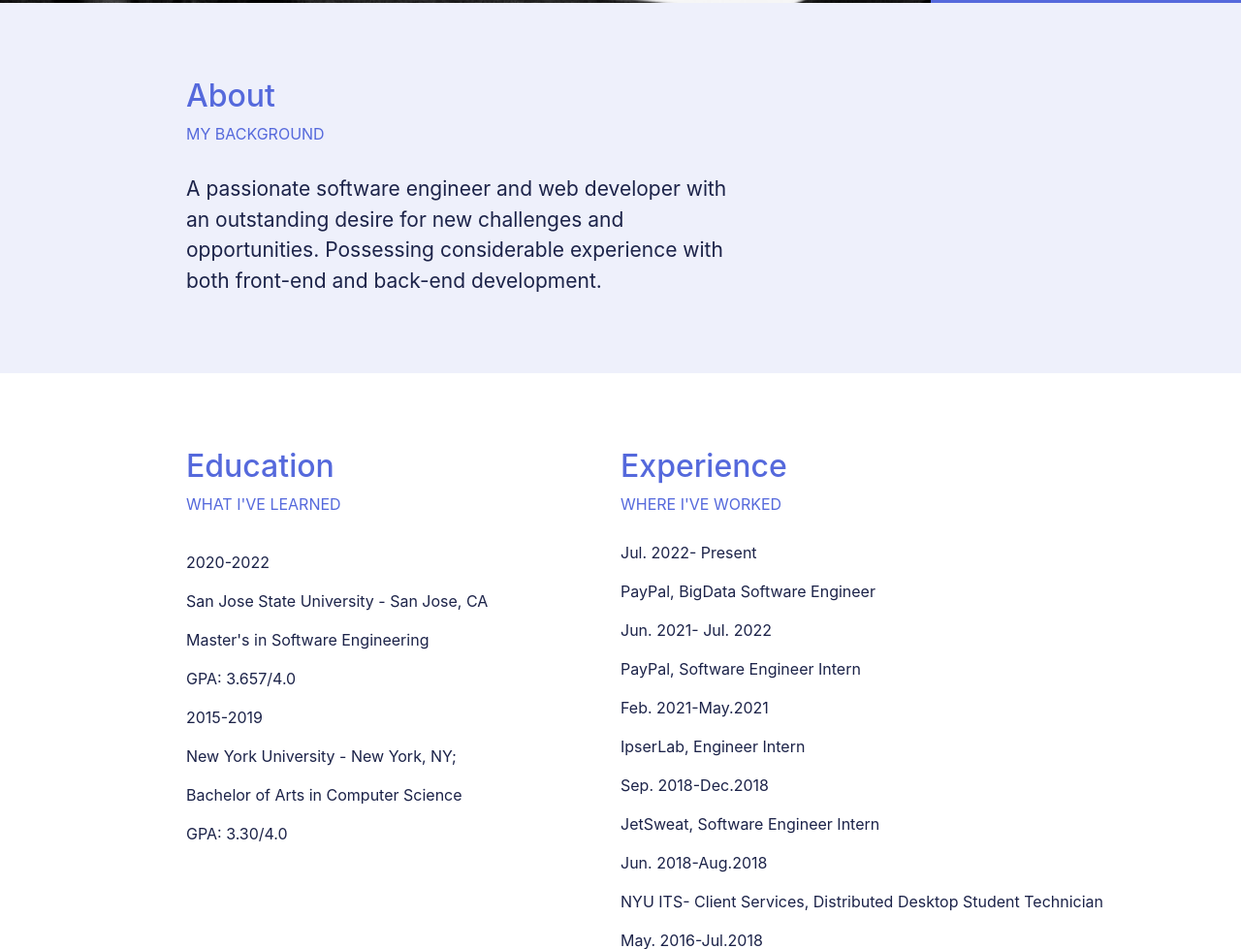
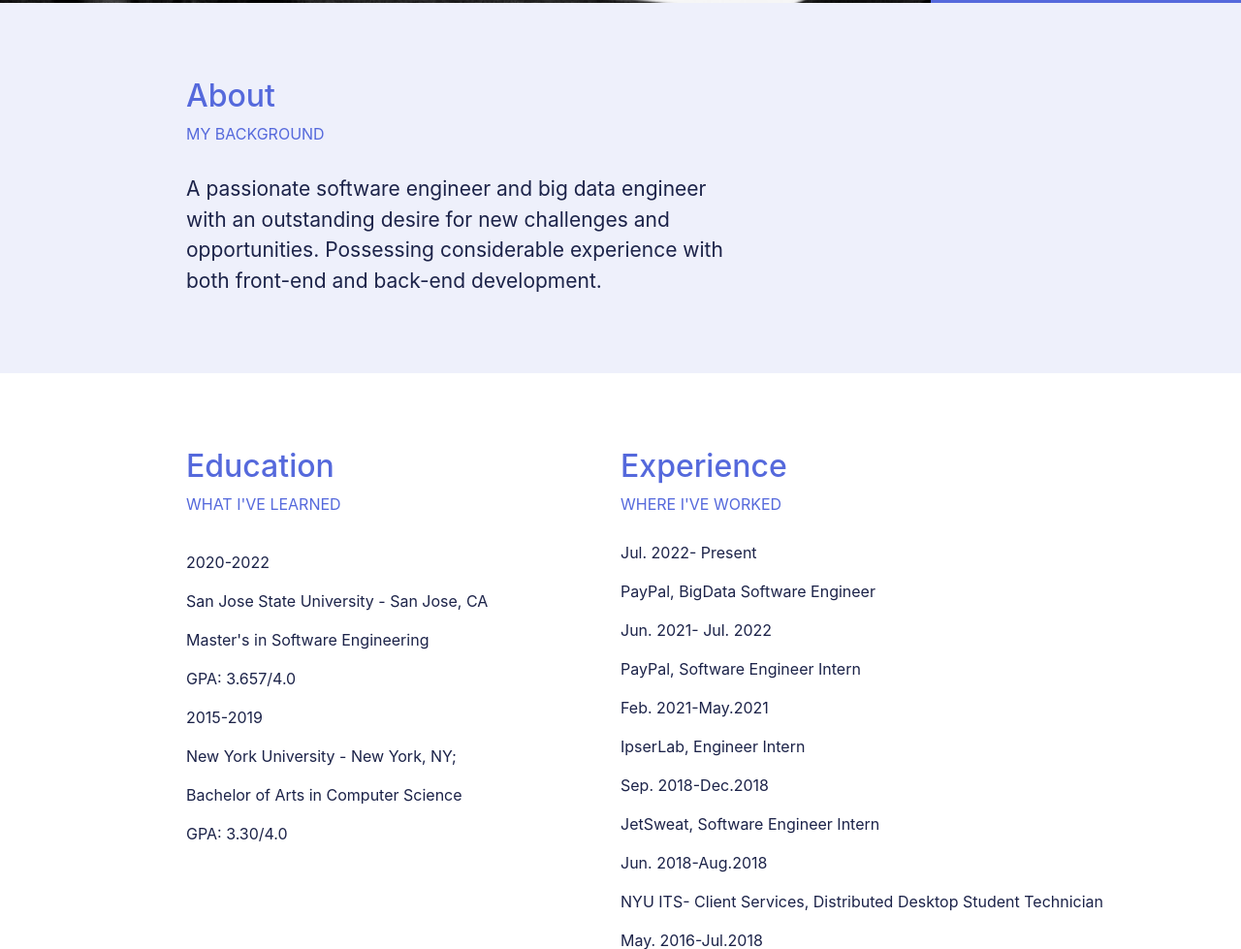
Before and after one commit to brightdo/brightdo.github.io, a plain HTML site: page aboutMe.html in a window 1280 px wide. Shown: the part 865-1844 px from the top of the page at 97% size. Drawn offline with nearby package versions, Linux system fonts and the light colour scheme.

Commit message:
Update aboutMe.html

```diff
--- a/aboutMe.html
+++ b/aboutMe.html
@@ -53,7 +53,7 @@
     <div id="container-about">
         <h3 style="font-size: 32px; color: #5569DC;">About</h3>
         <p style="font-size: 16px; color: #5569DC;">MY BACKGROUND</p>
-        <p style="margin-top: 5%; font-size: 21px; color: #1C2349;">A passionate software engineer and web developer with an outstanding
+        <p style="margin-top: 5%; font-size: 21px; color: #1C2349;">A passionate software engineer and big data engineer with an outstanding
             desire for new challenges and opportunities.  Possessing considerable experience with both front-end and back-end development.</p>
     </div>
 </div>
@@ -82,7 +82,7 @@
             <p style="font-size: 16px;">WHERE I'VE WORKED</p>
             <div id="description-experience">
                 <p>Jul. 2022- Present</p>
-                <p>PayPal, BigData Software Engineer </p>
+                <p>PayPal, BigData Software Engineer</p>
                 <p>Jun. 2021- Jul. 2022</p>
                 <p>PayPal, Software Engineer Intern</p>
                 <p>Feb. 2021-May.2021</p>
```
